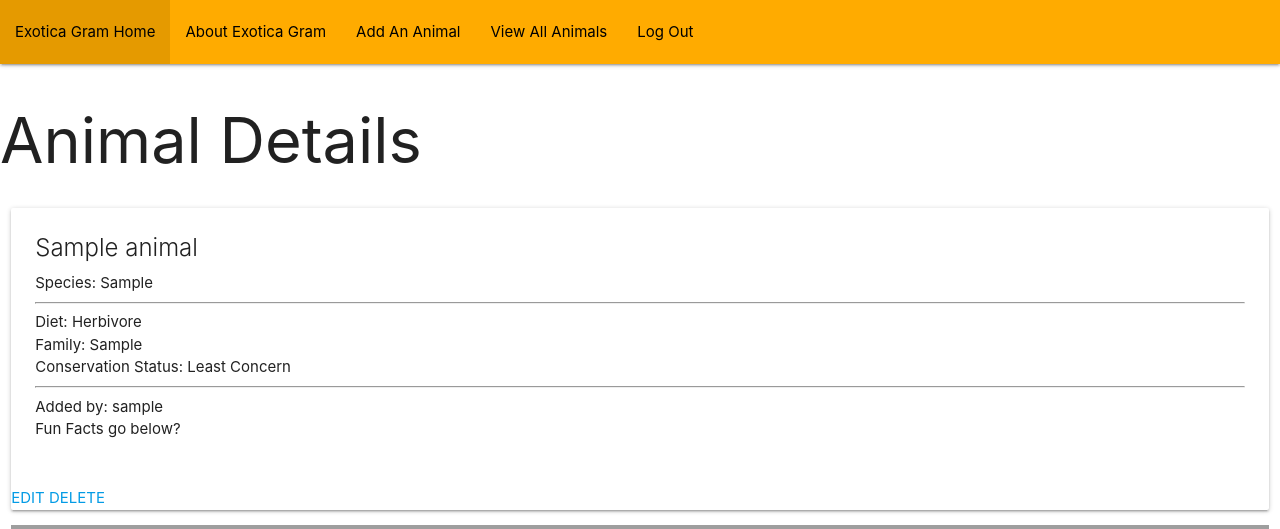
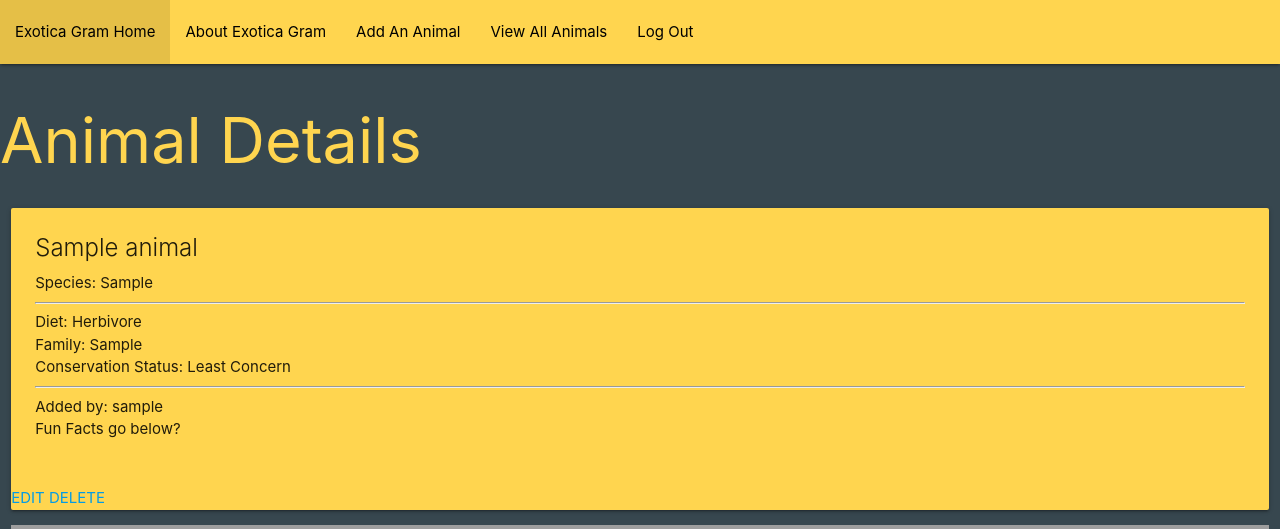
Before and after one commit to LadyLioness951/ExoticA, a Django app: page /animals/1/ in a window 1280 px wide. Shown: the top 529 px of the page. Run offline with Django 3.2, Linux system fonts and the light colour scheme; a user stored in the database is signed in; tables that the repository leaves empty hold one stand-in row (values such as "Sample post"); some libraries are stand-ins or nearby versions; grey boxes are pictures that could not be loaded.

Commit message:
Add styling

```diff
--- a/main_app/static/css/style.css
+++ b/main_app/static/css/style.css
@@ -12,3 +12,7 @@ body {
     padding-top: 0;
     text-align: right;
   }
+
+  #about {
+    padding: 0 15px;
+  }
--- a/main_app/templates/animals/detail.html
+++ b/main_app/templates/animals/detail.html
@@ -1,9 +1,9 @@
 {% extends "base.html" %}
 {% block content %}
-<h1>Animal Details</h1>
+<h1 class="amber-text text-lighten-2">Animal Details</h1>
 <div class="row">
     <div class="col s12">
-        <div class="card">
+        <div class="card #ffd54f amber lighten-2">
             <div class="card-content">
                 <span class="card-title">{{ animal.name }}</span>
                 <p>Species: {{ animal.species }}</p>
@@ -26,31 +26,32 @@
             <a class="carousel-item" href='#'><img src="{{photo.url}}"></a>
             <a href=" {% url 'remove_photo' animal.id %}">DELETE</a>
             {% empty %}
-            <div class="card-panel teal-text center-align">No Photos Uploaded</div>
+            <div class="card-panel black-text center-align">No Photos Uploaded</div>
             {% endfor %}
         </div>
-        <form action="{% url 'add_photo' animal.id %}" enctype="multipart/form-data" method="POST" class="card-panel">
+        <form action="{% url 'add_photo' animal.id %}" enctype="multipart/form-data" method="POST" class="card-panel #ffd54f amber lighten-2">
             {% csrf_token %}
             <input type="file" name="photo-file">
             <br><br>
-            <input type="submit" class="btn" value="Upload Photo">
+            <input type="submit" class="btn #263238 blue-grey darken-3 amber-text text-lighten-2" value="Upload Photo">
         </form>
     </div>
     <div class="col s4">
         <form method="POST" action="{% url 'add_funfact' animal.id %}">
             {% csrf_token %}
             {{ funfact_form.as_p }}
-            <input type="submit" value="Add Fun Fact" class="btn">
+            <input type="submit" value="Add Fun Fact" class="btn #ffd54f amber lighten-2 black-text waves-effect waves-dark">
         </form>
     </div>
+    <ul>
     {% for funfact in animal.funfact_set.all %}
-    <tr>
-        <td> {{ funfact.fact }} </td>
-        <a href="{% url 'like' animal.id funfact.id %}">Like</a>
-        <p>{{ funfact.like_set.count }}</p>
-        <a href=" {% url 'funfact_delete' funfact.id %}">DELETE</a>
-    </tr>
+        <li class="grey-text text-lighten-2"> {{ funfact.fact }} </li>
+        <li><a href="{% url 'like' animal.id funfact.id %}">👍 &nbsp; {{ funfact.like_set.count }}</a>
+            |
+        <a href=" {% url 'funfact_delete' funfact.id %}">DELETE</a></li>
+
     {% endfor %}
+    </ul>
 </div>
 <script>
     var instance = M.Carousel.init({
--- a/main_app/templates/base.html
+++ b/main_app/templates/base.html
@@ -7,7 +7,7 @@
     <meta charset="UTF-8">
     <meta http-equiv="X-UA-Compatible" content="IE=edge">
     <meta name="viewport" content="width=device-width, initial-scale=1.0">
-    <title>Document</title>
+    <title>ExoticA</title>
     <link rel="stylesheet" href="https://cdnjs.cloudflare.com/ajax/libs/materialize/1.0.0/css/materialize.min.css">
     <link rel="stylesheet" type="text/css" href="{% static 'css/style.css' %}">
     <script type="text/javascript" src="https://code.jquery.com/jquery-2.1.1.min.js"></script>
@@ -16,7 +16,7 @@
 </head>
 <header class="navbar-fixed">
     <nav>
-        <div class="nav-wrapper #FFAB00 amber accent-4">
+        <div class="nav-wrapper #ffd54f amber lighten-2">
             <ul class="black-text">
                 <li><a class="black-text" href="{% url 'home' %}"> Exotica Gram Home </a></li>
                 <li><a class="black-text" href="{% url 'about' %}"> About Exotica Gram </a></li>
@@ -35,7 +35,7 @@
     </nav>
 </header>
 
-<body>
+<body class="#37474f blue-grey darken-3">
     <main>
         {% block content %}
 
@@ -43,7 +43,7 @@
     </main>
 </body>
 <footer>
-    <div class="center #FFAB00 amber accent-4">All Rights Reserved, &copy; 2021 Rescue Animals &nbsp;</div>
+    <div class="center #ffd54f amber lighten-2">All Rights Reserved, &copy; 2021 Rescue Animals &nbsp;</div>
 </footer>
 
 </html>
--- a/main_app/templates/home.html
+++ b/main_app/templates/home.html
@@ -1,7 +1,7 @@
 {% extends 'base.html' %}
 {% block content %}
 
-<h1>ExoticA Home</h1>
+<h1 class="center amber-text text-lighten-2">ExoticA Home</h1>
 <div class="container">
     <div class="carousel">
         {% for photo in photos|slice:"0:10" %}
--- a/main_app/templates/main_app/animal_form.html
+++ b/main_app/templates/main_app/animal_form.html
@@ -3,11 +3,11 @@
 
 {% if object %}
 
-<h1>Edit <span class="teal-text">{{ object.name }}</span></h1>
+<h1>Edit <span class="amber-text text-lighten-2">{{ object.name }}</span></h1>
 
 {% else %}
 
-<h1>Add Animal</h1>
+<h1 class="center amber-text text-lighten-2">Add Animal</h1>
 
 {% endif %}
 <!-- Leaving the action empty makes the form post to the same url used to display it -->
@@ -20,7 +20,7 @@
       <!-- form is an instance of a ModelForm class -->
 
       {{form.as_p}}
-      <input type="submit" value="Submit!" class="btn">
+      <input type="submit" value="Submit!" class="btn #ffd54f amber lighten-2 black-text waves-effect waves-dark">
     </form>
   </div>
 </div>
--- a/main_app/templates/main_app/funfact_confirm_delete.html
+++ b/main_app/templates/main_app/funfact_confirm_delete.html
@@ -1,10 +1,10 @@
 {% extends 'base.html' %}
 {% block content %}
 
-<h1>Delete Fun Fact?</h1>
-<form action="" method="POST">
+<h1 class="center amber-text text-lighten-2">Delete Fun Fact?</h1>
+<form action="" method="POST" class="center">
     {% csrf_token %}
-    <input type="submit" value="Yes - Delete!" class="btn">
+    <input type="submit" value="Yes - Delete!" class="btn #ffd54f amber lighten-2 black-text waves-effect waves-dark">
     <a href="{% url 'animal_detail' object.animal.id %}">Cancel</a>
 </form>
 
--- a/main_app/templates/main_app/photo_confirm_delete.html
+++ b/main_app/templates/main_app/photo_confirm_delete.html
@@ -1,11 +1,11 @@
 {% extends 'base.html' %}
 {% block content %}
 
-  <h1>Delete Photo</h1>
-  <h4>Are you sure you want to delete <span class="teal-text">{{ object.name }}</span>?</h4>
+  <h1 class="amber-text text-lighten-2">Delete Photo</h1>
+  <h4>Are you sure you want to delete <span class="black-text">{{ object.name }}</span>?</h4>
   <form action="" method="POST">
     {% csrf_token %}
-    <input type="submit" value="Yes - Delete!" class="btn">
+    <input type="submit" value="Yes - Delete!" class="btn #ffd54f amber lighten-2 black-text waves-effect waves-dark">
     <a href="{% url 'animal_detail' object.id %}">Cancel</a>
   </form>
 
```
Also changed, not shown: main_app/templates/about.html (+5 -3 lines), main_app/templates/main_app/animal_confirm_delete.html (+10 -8 lines), main_app/templates/main_app/animal_list.html (+5 -2 lines).
